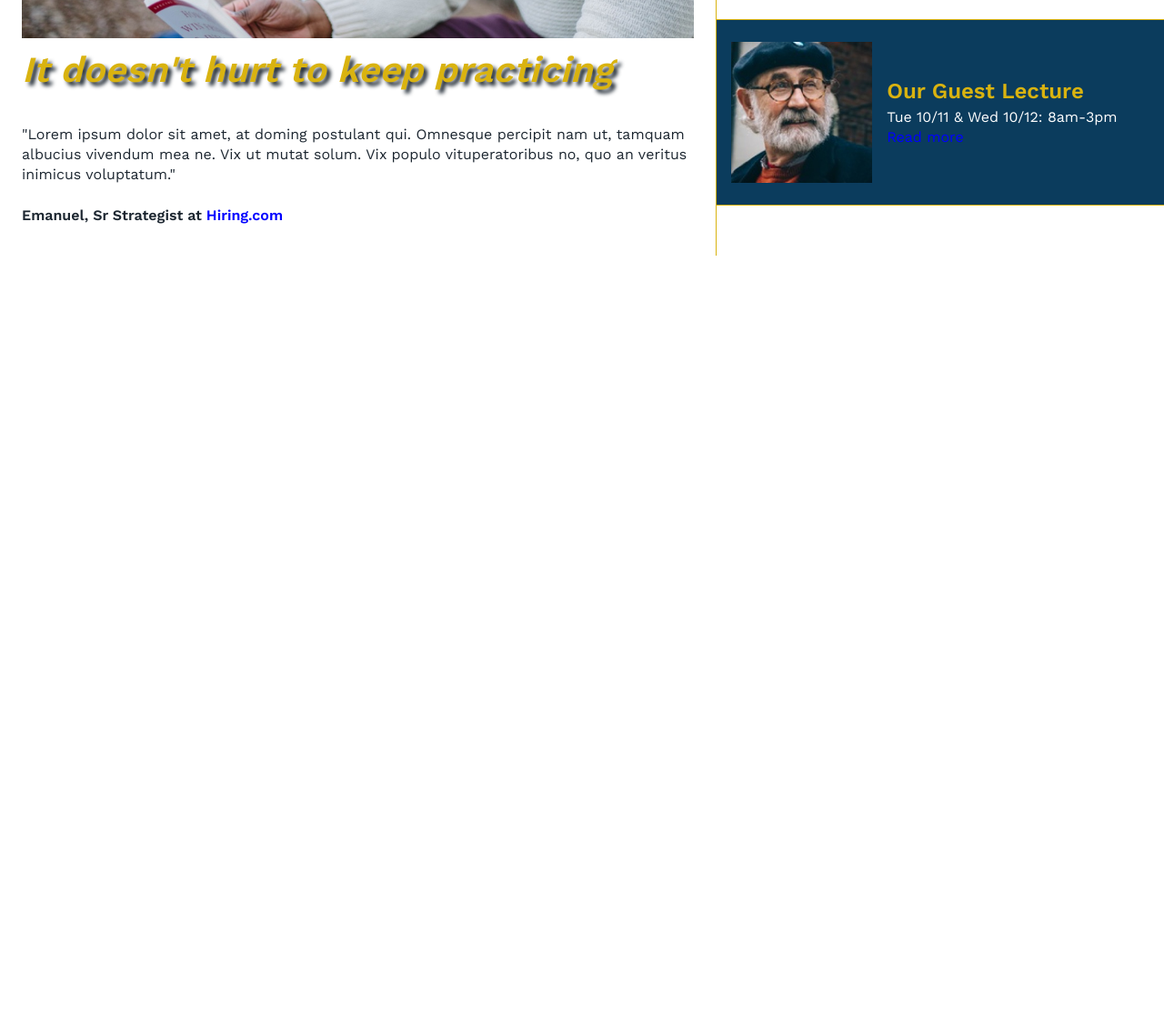
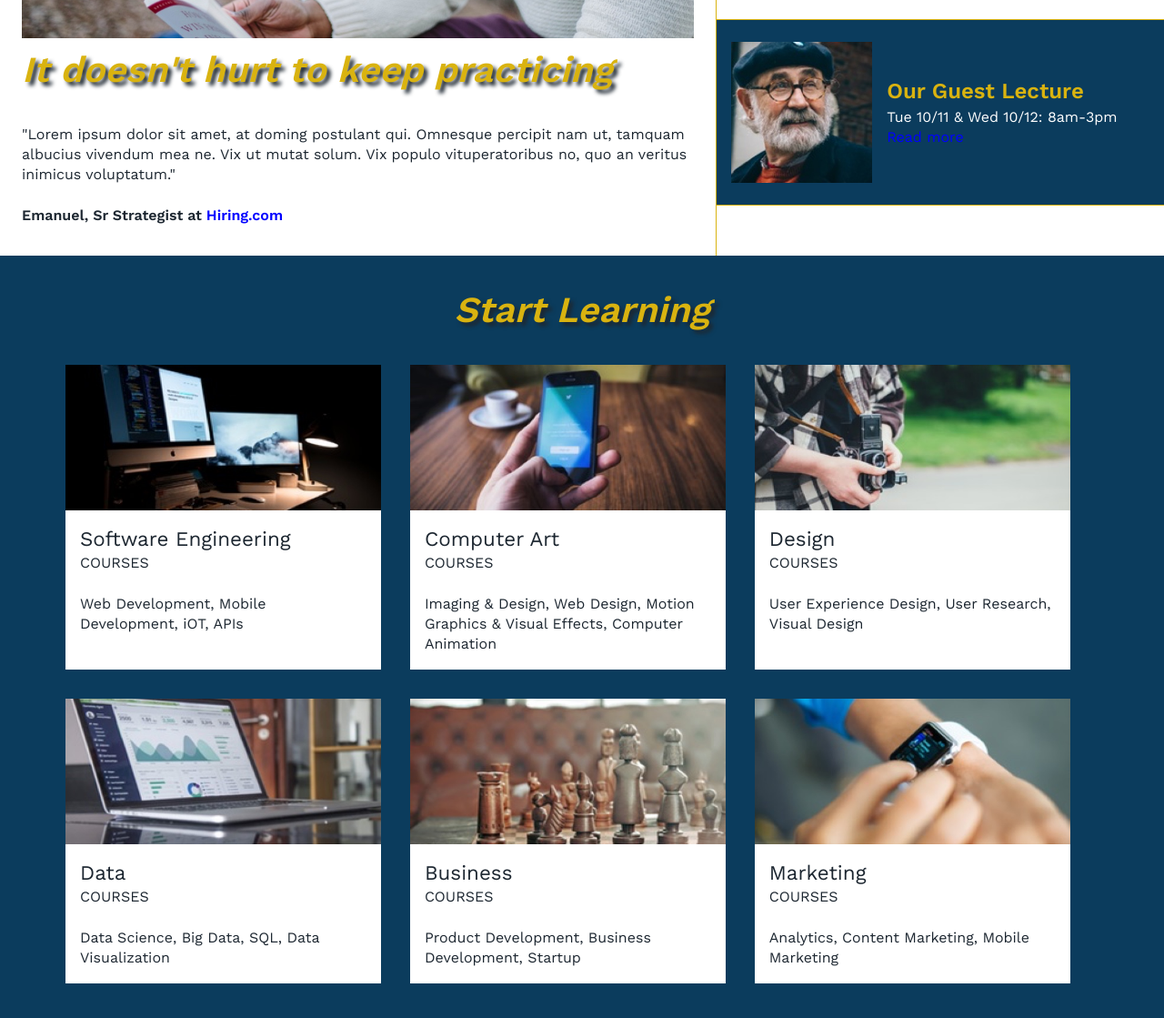
Before and after one commit to JoBrigden/colmaracademy, a plain HTML site: page index.html in a window 1280 px wide. Shown: the part 1076-2195 px from the top of the page at 91% size. Before the commit the page ends 1357 px from the top, so only its background shows below. Drawn offline with nearby package versions, Linux system fonts and the light colour scheme.

Commit message:
Complete courses section.

```diff
--- a/index.html
+++ b/index.html
@@ -89,6 +89,56 @@
       </div>
 
       <!-- Courses -->
+      <div id="courses">
+        <div class="flex-container">
+          <h1>Start Learning</h1>
+          <div class="programs">
+            <div class="subject">
+              <img alt="software engineering" src="./resources/images/course-software.jpg" />
+              <div class="subject-text">
+                <h2>Software Engineering</h2>
+                <p>COURSES<br><br>Web Development&#44; Mobile Development&#44; iOT&#44; APIs</p>
+              </div>
+            </div>
+            <div class="subject">
+              <img alt="computer art" src="./resources/images/course-computer-art.jpg" />
+              <div class="subject-text">
+                <h2>Computer Art</h2>
+                <p>COURSES<br><br>Imaging &#38; Design&#44; Web Design&#44; Motion Graphics &#38; Visual Effects&#44; Computer Animation</p>
+              </div>
+            </div>
+            <div class="subject">
+              <img alt="design" src="./resources/images/course-design.jpg" />
+              <div class="subject-text">
+                <h2>Design</h2>
+                <p>COURSES<br><br>User Experience Design&#44; User Research&#44; Visual Design</p>
+              </div>
+            </div>
+            <div class="subject">
+              <img alt="data" src="./resources/images/course-data.jpg" />
+              <div class="subject-text">
+                <h2>Data</h2>
+                <p>COURSES<br><br>Data Science&#44; Big Data&#44; SQL&#44; Data Visualization</p>
+              </div>
+            </div>
+            <div class="subject">
+              <img alt="business" src="./resources/images/course-business.jpg" />
+              <div class="subject-text">
+                <h2>Business</h2>
+                <p>COURSES<br><br>Product Development&#44; Business Development&#44; Startup</p>
+              </div>
+            </div>
+            <div class="subject">
+              <img alt="marketing" src="./resources/images/course-marketing.jpg" />
+              <div class="subject-text">
+                <h2>Marketing</h2>
+                <p>COURSES<br><br>Analytics&#44; Content Marketing&#44; Mobile Marketing</p>
+              </div>
+            </div>
+          </div>
+        </div>
+
+
 
       <!-- Exhibit -->
 
--- a/resources/css/style.css
+++ b/resources/css/style.css
@@ -223,3 +223,51 @@ nav li {
 .block h2 {
   color: rgb(217, 179, 16);
 }
+
+#courses {
+  display: flex;
+  flex-wrap: wrap;
+  background-color: rgb(11, 60, 93);
+  align-items: center;
+}
+
+#courses h1 {
+  padding-bottom: 1rem;
+  text-align: center;
+}
+
+.flex-container {
+  padding: 2rem 3.5rem;
+}
+
+.programs {
+  display: flex;
+  flex-wrap: wrap;
+}
+
+.subject {
+  background-color: rgb(255, 255, 255);
+  color: rgb(29, 39, 49);
+  display: table-column;
+  max-width: 29.7%;
+  margin: 1rem;
+}
+
+.subject img {
+  display: block;
+  width: 100%;
+  height: 10rem;
+}
+
+.subject-text {
+  display: flex;
+  align-items: flex-start;
+  justify-content: space-around;
+  flex-direction: column;
+  align-content: flex-start;
+  padding: 1rem;
+}
+
+.subject h2{
+  font-size: 1.4rem;
+}
```
